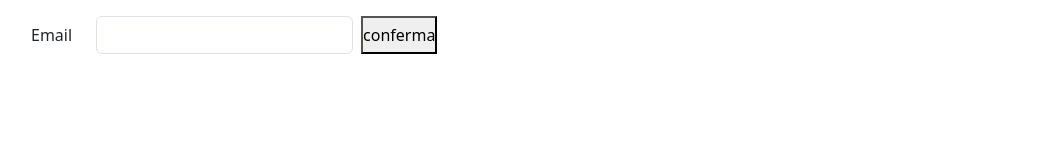
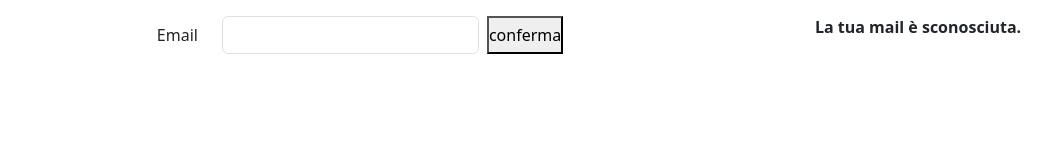
Before and after one commit to sollendy/js-mail-dadi, a plain HTML site: page index.html in a window 1280 px wide. Both pictures are taken after a click on the button "conferma". Shown: the whole page, without its empty margins (51-1102 px from the left). Drawn offline with nearby package versions, Linux system fonts and the light colour scheme.

Commit message:
prima parte completata

```diff
--- a/index.html
+++ b/index.html
@@ -9,7 +9,7 @@
     <link rel="stylesheet" href="css/style.css">
 </head>
 <body>
-    <div class="container">
+    <div class="container d-flex align-items-center justify-content-around">
 
         <div class="input-cnt d-flex gap-4 align-items-center pt-3">
             <label for="inputEmail3" class="">Email</label>
@@ -17,10 +17,15 @@
                 <input type="email" class="form-control w-100" id="inputEmail3">
                 <button id="bottone">conferma</button>
             </div>
+        </div>
 
-        <div id="inputNext">
+        <div id="inputNext" class="">
 
         </div>
+    </div>
+
+    <div id="dadiMalefici">
+
     </div>
     <script src="js/script.js"></script>
 </body>
--- a/js/script.js
+++ b/js/script.js
@@ -19,10 +19,16 @@ inputEl.addEventListener('click', function() {
 
     }
 
+    let newEelement = document.createElement('b');
+    formResult.append(newEelement);
+
     if (verificato == true) {
-        console.log('Accesso verificato.');
+        //console.log('Accesso verificato.');
+        newEelement.innerHTML = "La tua mail è corretta.";
     } else {
-        console.log('Accesso interdetto.');
+        //console.log('Accesso interdetto.');
+        newEelement.innerHTML = "La tua mail è sconosciuta.";
+
     }
 
 });
```
Lines whose indentation alone changed are shown as unchanged.
